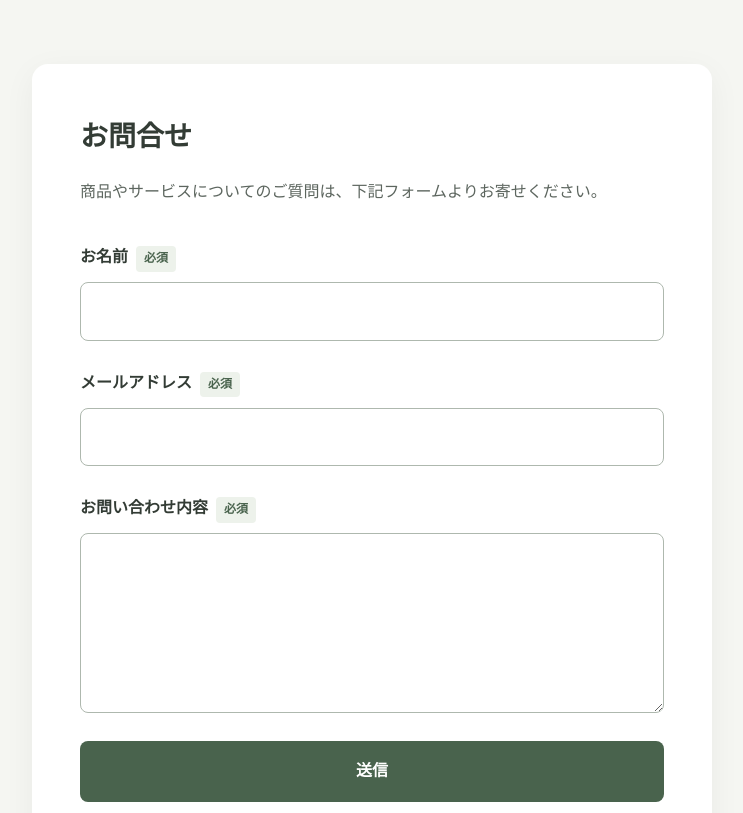
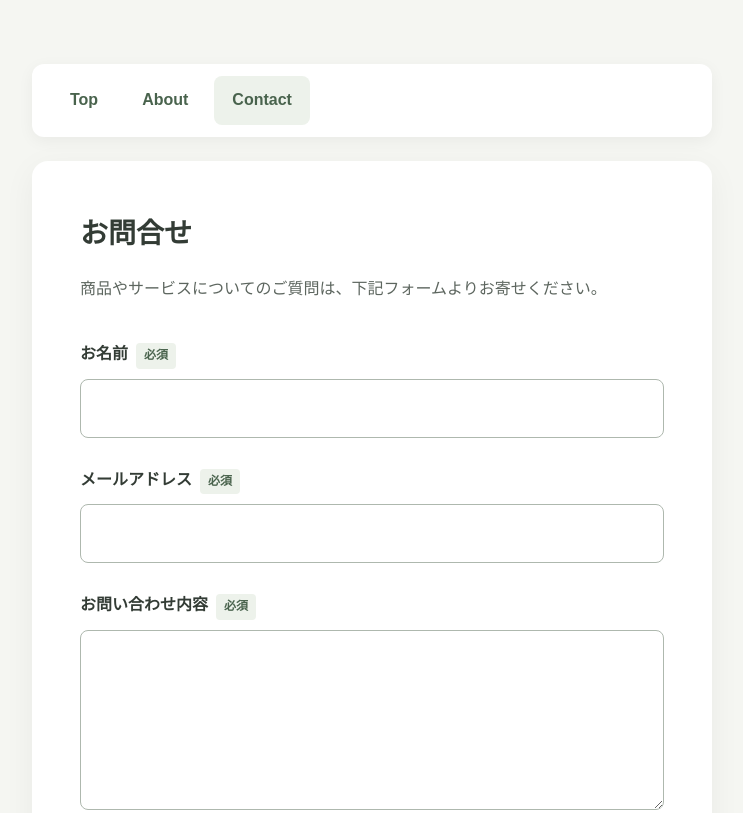
Before and after one commit to shinichi-nomura/git-team-practice, a plain HTML site: page pages/contact.html in a window 1280 px wide. Shown: the top 813 px of the page, without its empty margins (268-1011 px from the left). Drawn offline with Linux system fonts and the light colour scheme.

Commit message:
お問い合わせページリンク作成

```diff
--- a/css/contact.css
+++ b/css/contact.css
@@ -9,6 +9,46 @@ body {
     line-height: 1.8;
     color: #333c35;
     background-color: #f5f6f2;
+}
+
+.site-header {
+  width: 100%;
+  max-width: 900px;
+  margin: 0 auto 24px;
+  padding: 12px 20px;
+  background-color: #fff;
+  border-radius: 12px;
+  box-shadow: 0 4px 16px rgb(0 0 0 / 5%);
+  max-width: 680px;
+}
+
+.site-header nav {
+  display: flex;
+  flex-wrap: wrap;
+  align-items: center;
+  gap: 8px;
+}
+
+.site-header a {
+  display: inline-block;
+  padding: 10px 18px;
+  border-radius: 8px;
+  color: #49634d;
+  font-weight: 700;
+  text-decoration: none;
+}
+
+.site-header a:hover {
+  background-color: #edf2eb;
+}
+
+.site-header a[aria-current="page"] {
+  background-color: #edf2eb;
+}
+
+.site-header a:focus-visible {
+  outline: 3px solid #66816a;
+  outline-offset: 3px;
 }
 
 .contact {
--- a/pages/contact.html
+++ b/pages/contact.html
@@ -9,6 +9,13 @@
 </head>
 
 <body>
+    <header class="site-header">
+        <nav aria-label="メインナビゲーション">
+            <a href="../Index.html">Top</a>
+            <a href="about.html">About</a>
+            <a href="contact.html" aria-current="page">Contact</a>
+        </nav>
+    </header>
     <main class="contact">
         <h1>お問合せ</h1>
         <p class="intro">商品やサービスについてのご質問は、下記フォームよりお寄せください。</p>
```
